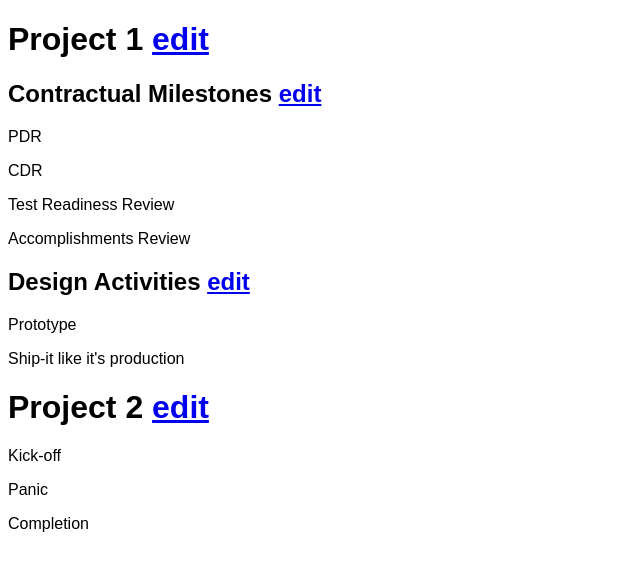
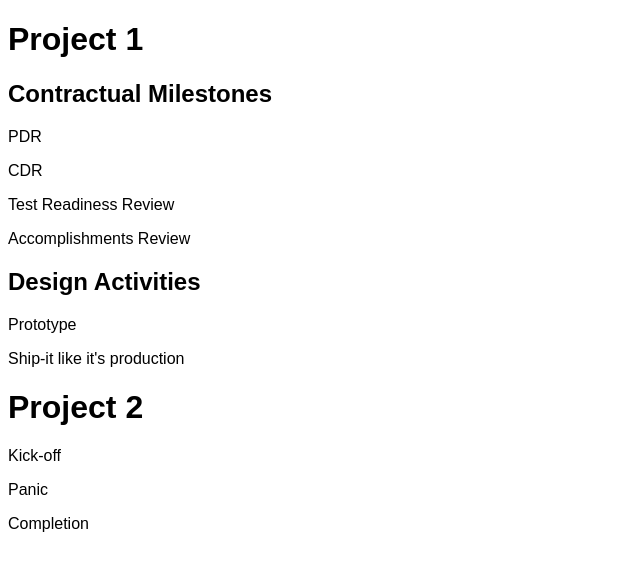
Before and after one commit to superlou/markdo, a Flask app: page / in a window 1280 px wide. Shown: the top 571 px of the page, without its empty margins (0-640 px from the left). Run offline with Flask 3, Linux system fonts and the light colour scheme.

Commit message:
Hide edit links until hover

```diff
--- a/templates/page.html.jinja
+++ b/templates/page.html.jinja
@@ -3,6 +3,14 @@
     <style>
         body {
             font-family: sans-serif;
+        }
+
+        .edit {
+            visibility: hidden;
+        }
+
+        .section-heading:hover .edit {
+            visibility: visible;
         }
     </style>
 </head>
@@ -16,9 +24,9 @@
     {%- endmacro %}
 
     {% macro section(s) %}
-        <h{{s.level}} id="{{s.line_num}}">
+        <h{{s.level}} id="{{s.line_num}}" class="section-heading">
             {{s.title}}
-            <a href="edit/L{{s.line_num}}/anchor/{{s.line_num}}">edit</a>
+            <a href="edit/L{{s.line_num}}/anchor/{{s.line_num}}" class="edit">edit</a>
         </h{{s.level}}>
 
         {% for child in s.children %}
```
